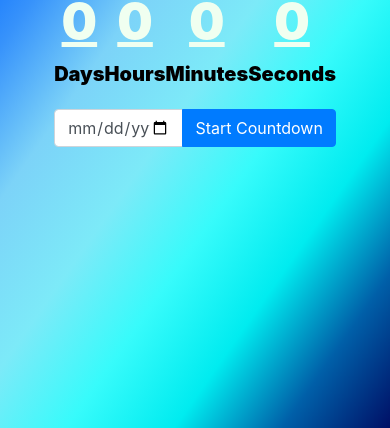
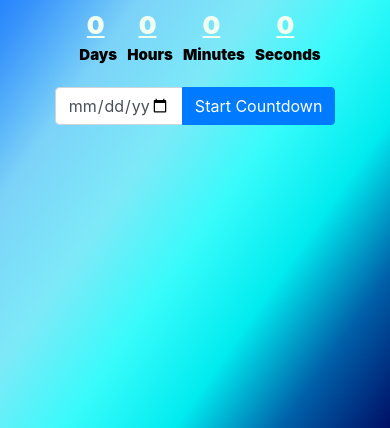
Before and after one commit to ZounMedia/bootstrap-basics, a plain HTML site: page webapp-examples/countdown-clock/index.html in a window 390 px wide. Shown: the part 416-844 px from the top of the page. Drawn offline with nearby package versions, Linux system fonts and the light colour scheme.

Commit message:
minor changes

```diff
--- a/webapp-examples/countdown-clock/styles.css
+++ b/webapp-examples/countdown-clock/styles.css
@@ -59,5 +59,14 @@ h1 {
 @media screen and (max-width: 400px) {
   .countdown div {
     margin: 0;
+    margin-left: 5px;
+  }
+
+  .countdown span {
+    font-size: 25px;
+  }
+
+  .smalltext {
+    font-size: 15px;
   }
 }
```
